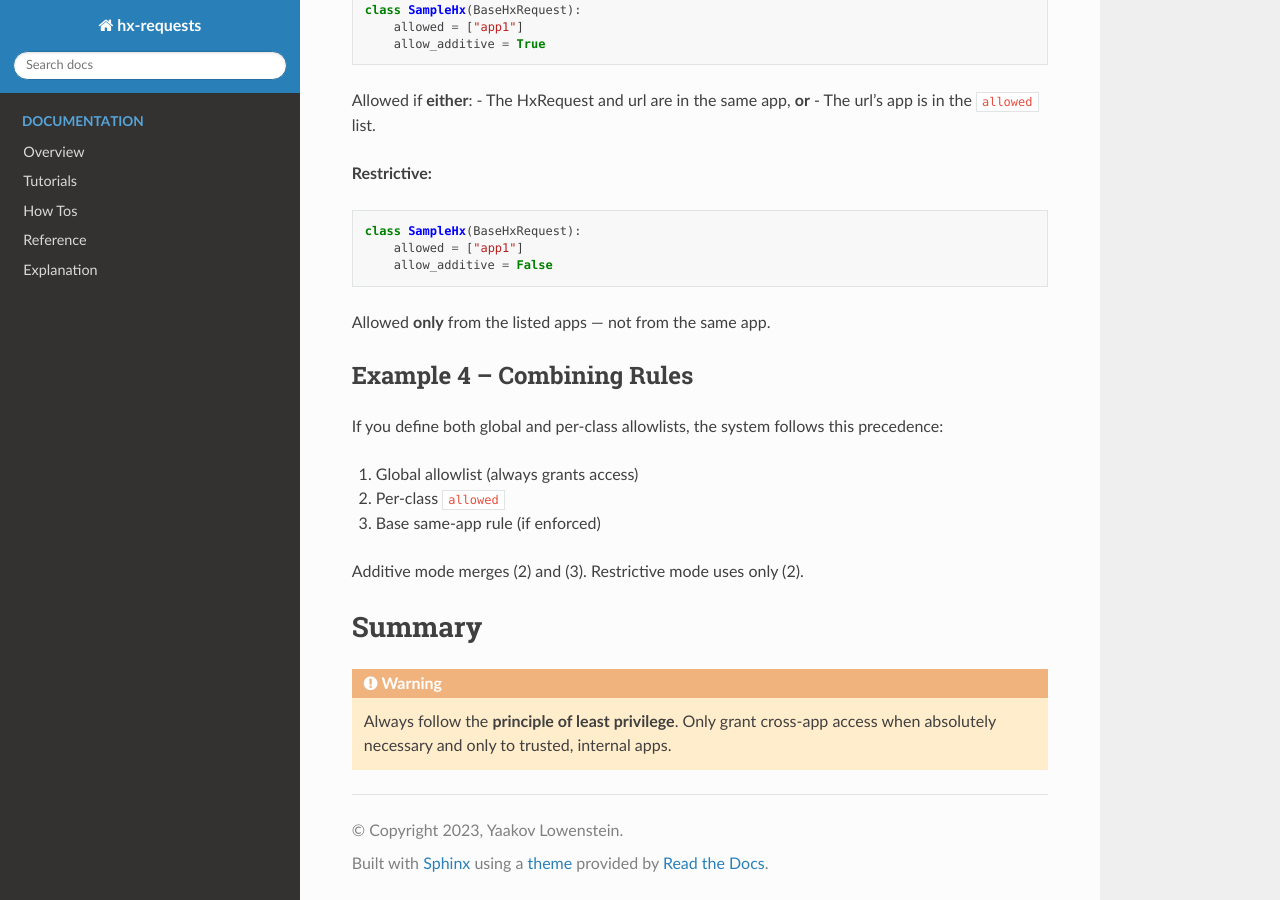
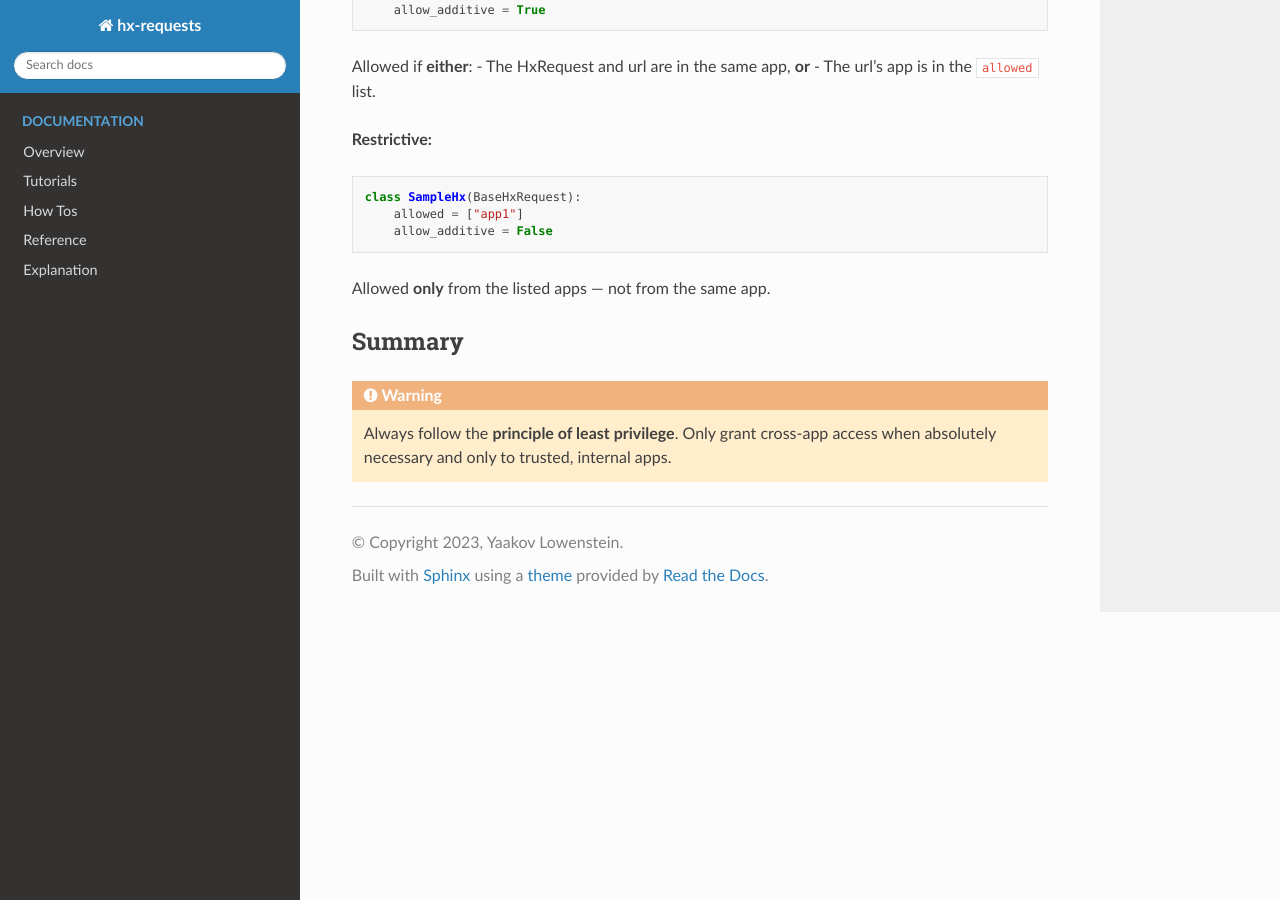
Before and after one commit to yaakovLowenstein/hx-requests, a Sphinx documentation site: the page built from docs/how_tos/secure_hx_requests.rst, in a window 1280 px wide and 900 px high, scrolled down 2490 px. Built offline with Sphinx 7.4.7 and the Read the Docs theme 3.1.0, drawn with Linux system fonts in a browser that asks for light colours; pages that are not in the unit, such as notebooks, are missing from menus.

Commit message:
docs: Update docs format

```diff
--- a/docs/how_tos/secure_hx_requests.rst
+++ b/docs/how_tos/secure_hx_requests.rst
@@ -13,13 +13,13 @@ see :ref:`Why HxRequest Security Is Needed <why-hxrequest-security>`.
 
 
 Global Settings
----------------
+~~~~~~~~~~~~~~~
 
 Global settings define the **default security policy** for all :code:`HxRequests` in your project.
 
 
 Enforce Same-App Rule
-~~~~~~~~~~~~~~~~~~~~~
+^^^^^^^^^^^^^^^^^^^^^
 
 .. code-block:: python
 
@@ -46,7 +46,7 @@ HxRequests become callable from any app unless restricted by other rules.
 
 
 Global Allowlist
-~~~~~~~~~~~~~~~~
+^^^^^^^^^^^^^^^^
 
 The global allowlist defines exceptions to the same-app rule. It lets you mark specific
 apps or individual HxRequests as trusted and callable across apps.
@@ -80,13 +80,13 @@ The value :code:`"__all__"` allows every request in that app.
 
 
 Per-HxRequest Controls
-----------------------
+~~~~~~~~~~~~~~~~~~~~~~
 
 Each :code:`HxRequest` class can define its own access rules.
 
 
 allowed
-~~~~~~~
+^^^^^^^
 
 The :code:`allowed` attribute defines which apps (or specific views)
 are permitted to call the request.
@@ -114,7 +114,7 @@ url within :code:`app1`.
 
 
 allow_additive
-~~~~~~~~~~~~~~
+^^^^^^^^^^^^^^
 
 Determines whether the :code:`allowed` list **adds to** or **replaces**
 the base same-app rule.
@@ -142,21 +142,9 @@ Allowed if **either**:
 Allowed **only** from the listed apps — not from the same app.
 
 
-Example 4 – Combining Rules
-~~~~~~~~~~~~~~~~~~~~~~~~~~~
-
-If you define both global and per-class allowlists, the system follows this precedence:
-
-1. Global allowlist (always grants access)
-2. Per-class :code:`allowed`
-3. Base same-app rule (if enforced)
-
-Additive mode merges (2) and (3).
-Restrictive mode uses only (2).
-
 
 Summary
--------
+~~~~~~~
 
 ==============================  ===========================================
 **Control**                     **Purpose**
```
Also changed, not shown: docs/explanation/securing_hx_requests.rst (+7 -7 lines).
